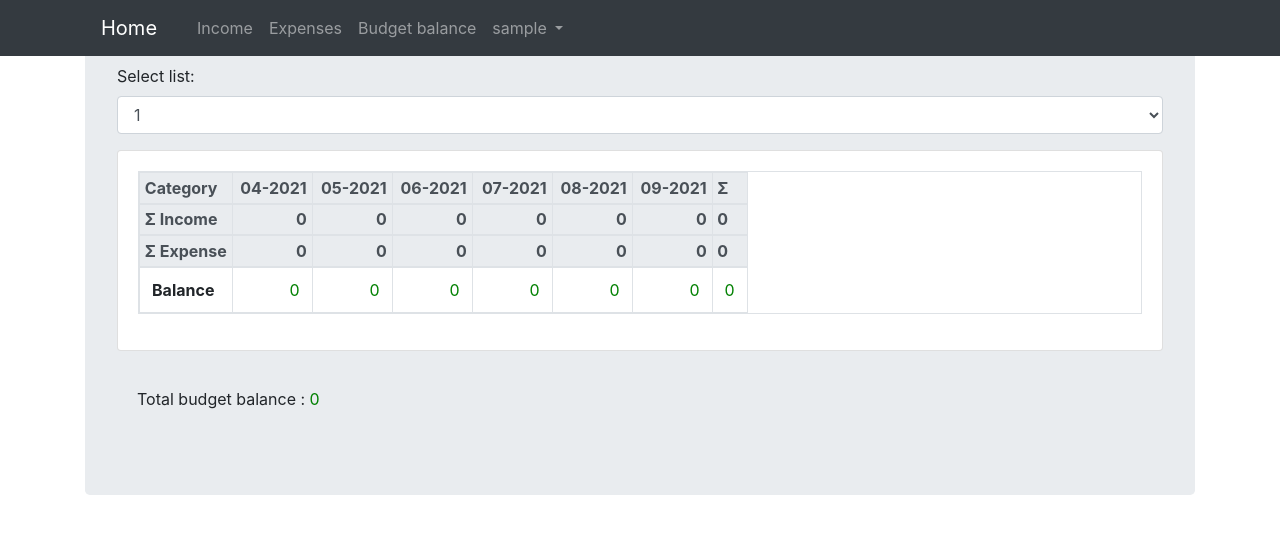
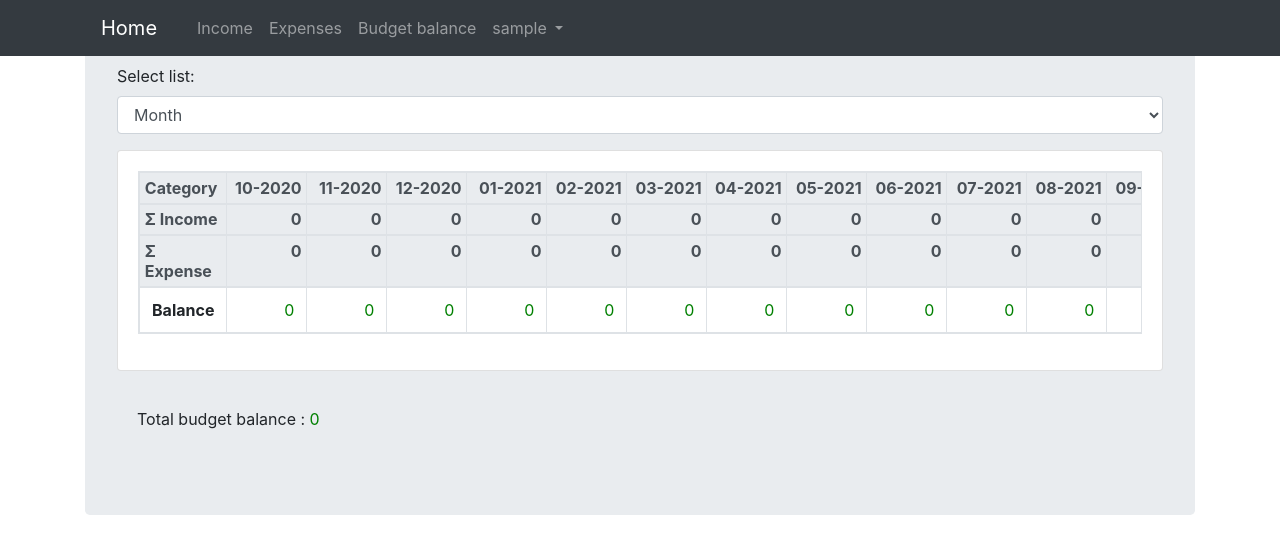
Before and after one commit to SDA-projekt-koncowy/Domowy_budzet, a Django app: page /summary in a window 1280 px wide. Shown: the top 555 px of the page. Run offline with Django 3.2, Linux system fonts and the light colour scheme; the visitor is signed in with stand-in values (Sample User, id 1); data comes from the database, SQL or seed files in the repository; data that the repository does not hold is empty; some libraries are stand-ins or nearby versions.

Commit message:
Update-copyright 2

```diff
--- a/budget/templates/summary.html
+++ b/budget/templates/summary.html
@@ -3,10 +3,10 @@
     <div class="form-group">
       <label for="sel1">Select list:</label>
       <select class="form-control" id="sel1">
-        <option>1</option>
-        <option>2</option>
-        <option>3</option>
-        <option>4</option>
+        <option>Month</option>
+        <option>Quarter</option>
+        <option>Half a year</option>
+        <option>Year</option>
       </select>
     </div>
     <div class="card mb-3">
--- a/budget/views.py
+++ b/budget/views.py
@@ -258,10 +258,9 @@ class CategoryDetailView(LoginRequiredMixin, DetailView):
 class Summary(LoginRequiredMixin, View):
 
     def get(self, request):
-
+        budget_period = 12
         in_categories = request.user.category_set.filter(category='IN')
         ex_categories = request.user.category_set.filter(category='EX')
-
         user = User.objects.get(pk=request.user.id)
 
         total_income_value = request.user.incomes.all().aggregate(amount_sum=(Sum('amount')
@@ -283,7 +282,7 @@ class Summary(LoginRequiredMixin, View):
                         1,
                     ).date() - relativedelta(
                         months=i
-                    ) for i in range(6)
+                    ) for i in range(budget_period)
                 ][::-1]
 
         in_result = {}
```
